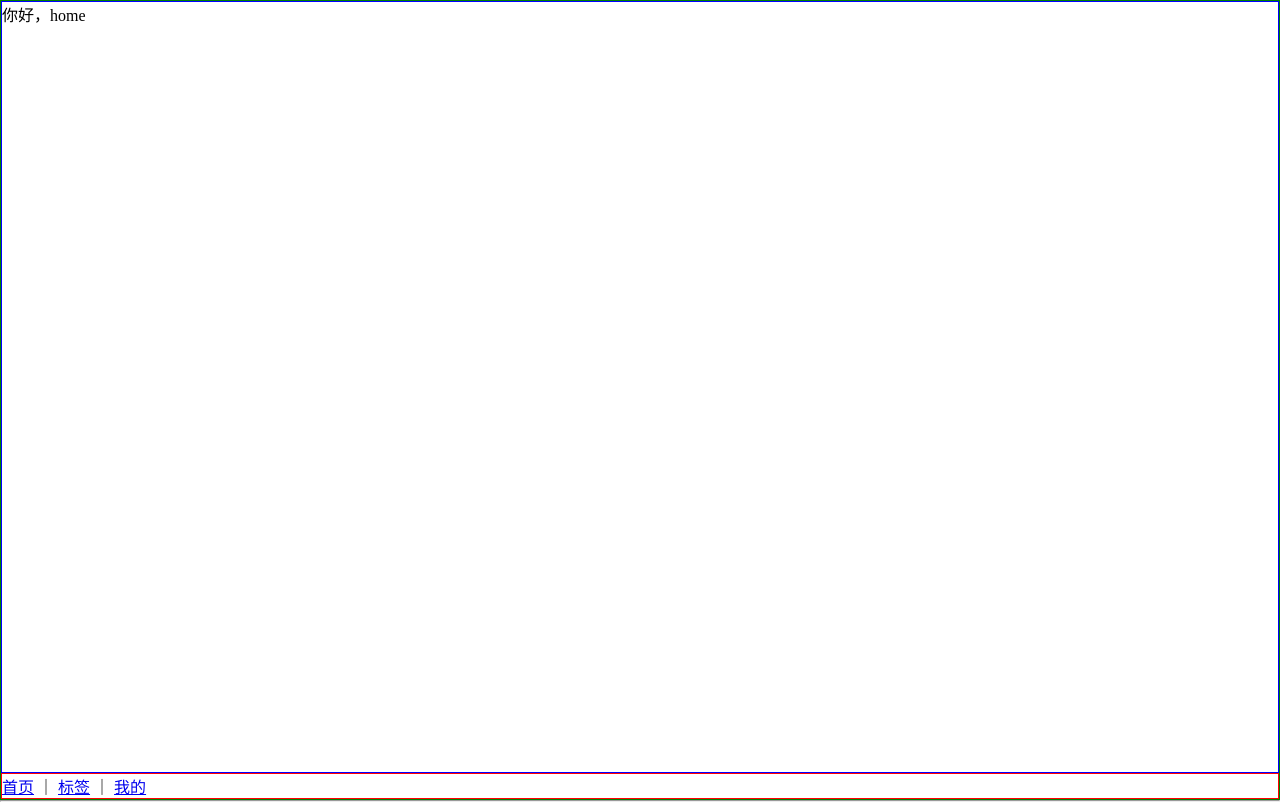
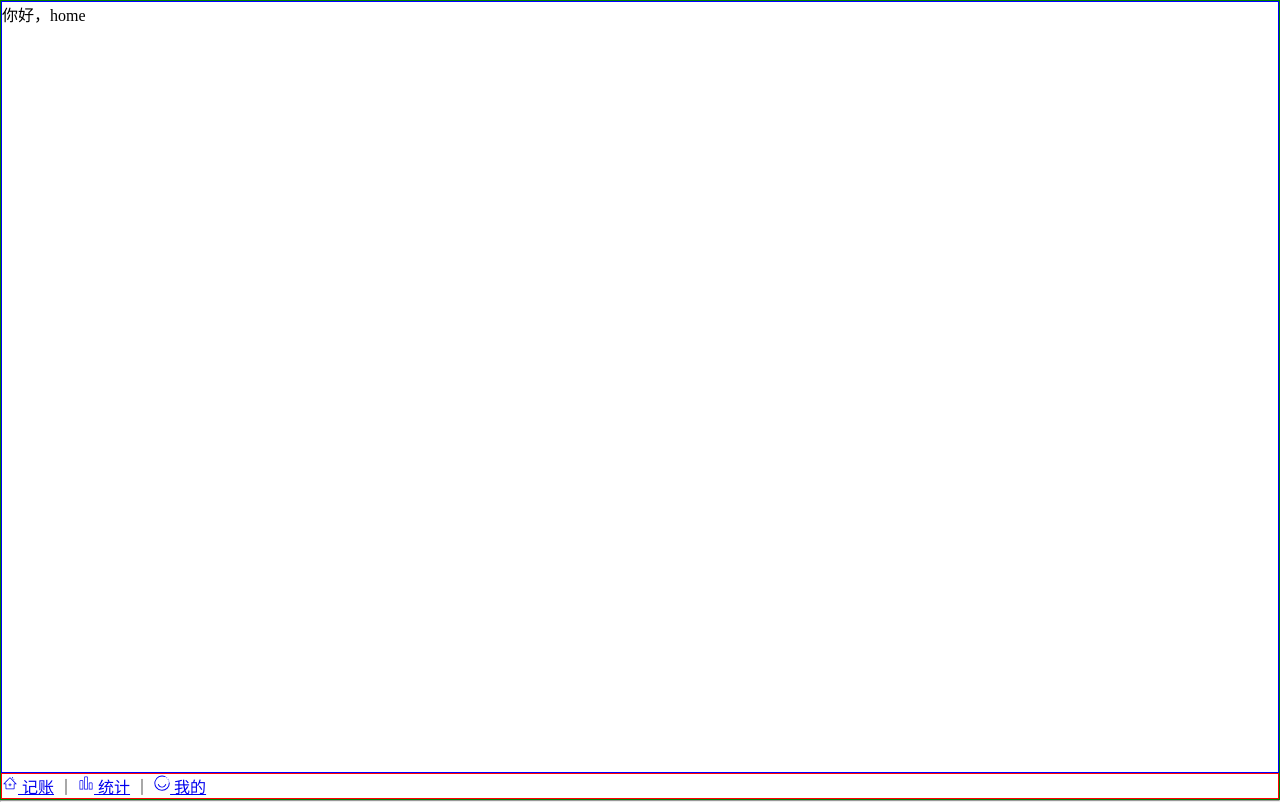
Before and after one commit to yanglin56/dybookkeeping, a Vue app: page /#/home in a window 1280 px wide. Built offline with nearby package versions, Linux system fonts and the light colour scheme.

Commit message:
创建Icon

```diff
--- a/package.json
+++ b/package.json
@@ -35,7 +35,7 @@
     "eslint-plugin-vue": "6.2.2",
     "sass": "1.36.0",
     "sass-loader": "8.0.2",
-    "svg-sprite-loader": "6.0.9",
+    "svg-sprite-loader": "^6.0.11",
     "typescript": "4.1.6",
     "vue-template-compiler": "2.6.14"
   }
--- /dev/null
+++ b/src/components/Icon.vue
@@ -0,0 +1,29 @@
+<template>
+  <svg class="icon">
+    <use :xlink:href="'#' + name" />
+  </svg>
+</template>
+
+<script lang="ts">
+let importAll = (requireContext: __WebpackModuleApi.RequireContext) =>
+  requireContext.keys().forEach(requireContext);
+try {
+  importAll(require.context("../assets/icons", true, /\.svg$/));
+} catch (error) {
+  console.log(error);
+}
+export default {
+  props: ["name"],
+  name: "DybookkeepingIcon",
+};
+</script>
+
+<style lang="scss" scoped>
+.icon {
+  width: 1em;
+  height: 1em;
+  vertical-align: 0.15em;
+  fill: currentColor;
+  overflow: hidden;
+}
+</style>
--- a/src/components/Nav.vue
+++ b/src/components/Nav.vue
@@ -1,24 +1,25 @@
 <template>
   <div class="nav">
-    <router-link to="/home">首页</router-link>
+    <router-link to="/home">
+      <Icon name="home" />
+      记账</router-link
+    >
     ｜
-    <router-link to="/labels">标签</router-link>
+    <router-link to="/statistics">
+      <Icon name="statistics" />
+      统计</router-link
+    >
     ｜
-    <router-link to="/profile">我的</router-link>
+    <router-link to="/profile">
+      <Icon name="profile" />
+      我的</router-link
+    >
   </div>
 </template>
 
 <script lang="ts">
 export default {
   name: "Nav",
-
-  data() {
-    return {};
-  },
-
-  mounted() {},
-
-  methods: {},
 };
 </script>
 
--- a/src/main.ts
+++ b/src/main.ts
@@ -5,11 +5,13 @@
 import store from './store';
 import Nav from '@/components/Nav.vue';
 import Layout from '@/components/Layout.vue';
+import Icon from '@/components/Icon.vue';
 
 Vue.config.productionTip = false;
 
 Vue.component('Nav', Nav);
 Vue.component('Layout', Layout);
+Vue.component('Icon', Icon);
 
 new Vue({
   router,
--- a/src/views/Statistics.vue
+++ b/src/views/Statistics.vue
@@ -1,29 +1,16 @@
 <template>
   <div>
-    Statistics
+    <Layout>
+      <p>你好，Statistics 统计</p>
+    </Layout>
   </div>
 </template>
 
 <script>
 export default {
-  name: 'FruitBookkeepingStatistics',
-
-  data() {
-    return {
-
-    };
-  },
-
-  mounted() {
-
-  },
-
-  methods: {
-
-  },
+  name: "FruitBookkeepingStatistics",
 };
 </script>
 
 <style lang="scss" scoped>
-
 </style>
--- a/vue.config.js
+++ b/vue.config.js
@@ -1,3 +1,15 @@
+const path = require('path')
 module.exports = {
-  lintOnSave: false
+  lintOnSave: false,
+  chainWebpack: config => {
+    const dir = path.resolve(__dirname, 'src/assets/icons')
+
+    config.module
+      .rule('svg-sprite')
+      .test(/\.svg$/)
+      .include.add(dir).end() // 包含 icons 目录
+      .use('svg-sprite-loader').loader('svg-sprite-loader').options({ extract: false }).end()
+    config.plugin('svg-sprite').use(require('svg-sprite-loader/plugin'), [{ plainSprite: true }])
+    config.module.rule('svg').exclude.add(dir) // 其他 svg loader 排除 icons 目录
+  }
 }
```
Also changed, not shown: src/shims-vue.d.ts (+7 -2 lines), 1 other file (tests, documents, lock files or other folders).
